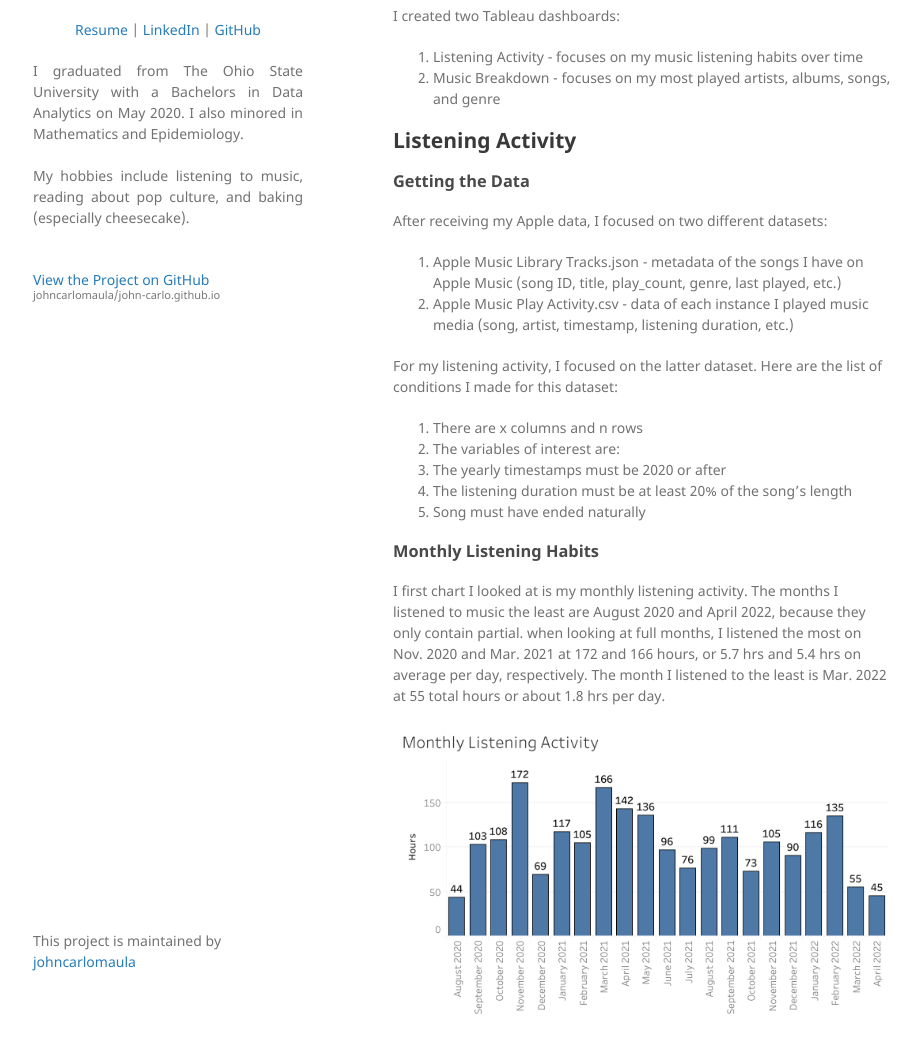
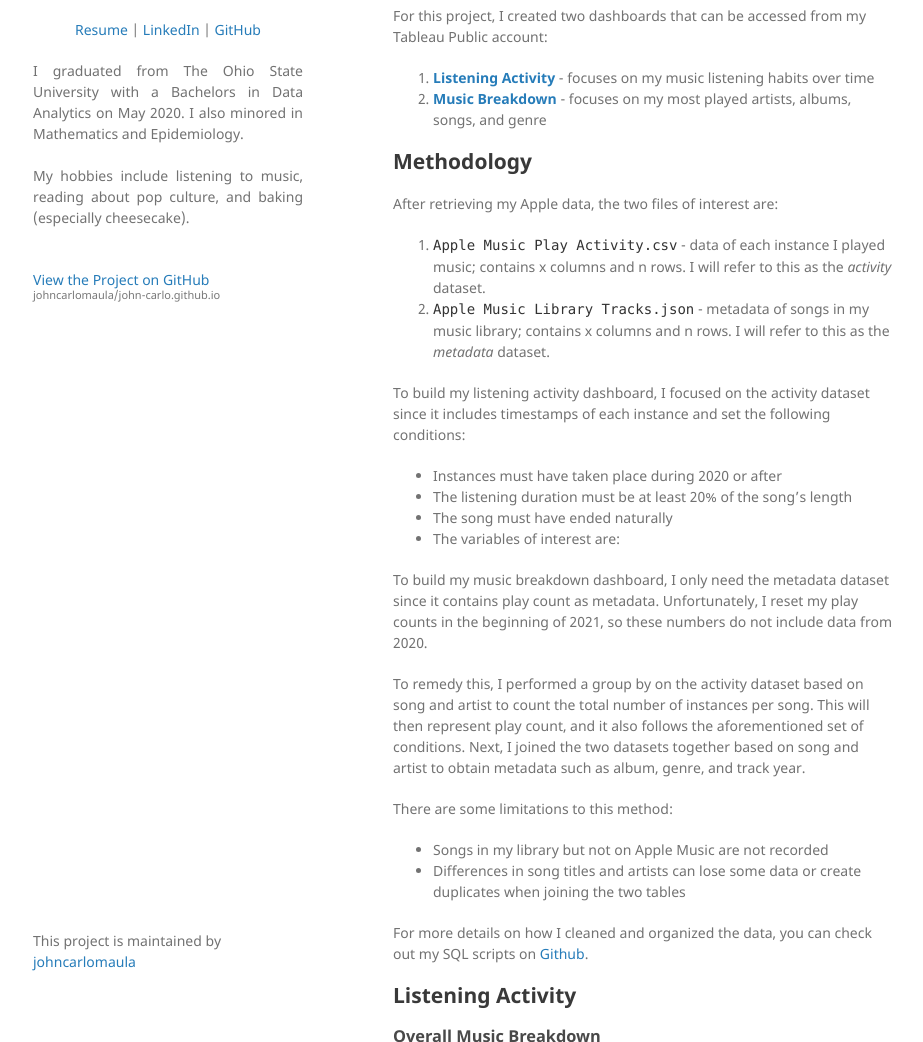
Before and after one commit to johncarlomaula/john-carlo.github.io, a Jekyll site: the page built from project4_music.md, in a window 1280 px wide and 1400 px high, scrolled down 416 px. Shown: the part 358-1400 px from the top of the window, without its empty margins (177-1100 px from the left). Built offline with Jekyll 4.4.1, drawn with Linux system fonts in a browser that asks for light colours; our own code applies the rules of GitHub Pages for plain Markdown files; some of the changed text lies outside the part shown.

Commit message:
Update project4_music.md

```diff
--- a/project4_music.md
+++ b/project4_music.md
@@ -1,41 +1,85 @@
 # Visualizing My Apple Music Consumption
 
-**Project Description:** In this project, I visualized my Apple Music listening history. After retrieving my personal Apple data, I used SQL ot organize and clean the data before visualizing the results in Tableau.
-
+**Project Description:** In this project, I visualize my Apple Music listening history from August 2020 - April 2022. I used SQL to organize and clean the raw data from Apple before visualizing the results in Tableau.
 
 <img src="images/project4_images/apple_music.jpg?_raw=true"/>
 
 I have enjoyed listening to music for as long as I can remember. When I got an iPod Nano for my 12th birthday, I became obsessed with tracking my music listening habits. Every week I would sync my iPod on iTunes, record my top played songs on a piece of paper, and hang it on my fridge like a personal Billboard Chart. Since then, my music data has been lost from losing hard drives or getting new devices.
 
-When I found out you can request music data from Apple, I decided to analyze my own data and visualize my music listening habits. I officially began my Apple Music subscription on my current Apple ID on August 2020, so I have about a year and a half of data to work with.
+When I found out you can request music data from Apple, I decided to analyze my own data and visualize my music listening habits. I officially began my Apple Music subscription on my current Apple ID in August 2020, so I have about a year and a half of data to work with.
 
-I created two Tableau dashboards:
-1. Listening Activity - focuses on my music listening habits over time
-2. Music Breakdown - focuses on my most played artists, albums, songs, and genre
+For this project, I created two dashboards that can be accessed from my Tableau Public account:
+1. **[Listening Activity](https://public.tableau.com/views/AppleMusicListeningActivity/AppleMusicListeningActivity?:language=en-US&:display_count=n&:origin=viz_share_link)** - focuses on my music listening habits over time
+2. **[Music Breakdown](https://public.tableau.com/views/MusicPlayCounts/Dashboard1?:language=en-US&:display_count=n&:origin=viz_share_link)** - focuses on my most played artists, albums, songs, and genre
 
+
+## Methodology
+
+After retrieving my Apple data, the two files of interest are:
+1. `Apple Music Play Activity.csv` - data of each instance I played music; contains x columns and n rows. I will refer to this as the *activity* dataset.
+2. `Apple Music Library Tracks.json` - metadata of songs in my music library; contains x columns and n rows. I will refer to this as the *metadata* dataset.
+
+To build my listening activity dashboard, I focused on the activity dataset since it includes timestamps of each instance and set the following conditions:
+- Instances must have taken place during 2020 or after
+- The listening duration must be at least 20% of the song's length
+- The song must have ended naturally
+- The variables of interest are:
+
+To build my music breakdown dashboard, I only need the metadata dataset since it contains play count as metadata. Unfortunately, I reset my play counts in the beginning of 2021, so these numbers do not include data from 2020.
+
+To remedy this, I performed a group by on the activity dataset based on song and artist to count the total number of instances per song. This will then represent play count, and it also follows the aforementioned set of conditions. Next, I joined the two datasets together based on song and artist to obtain metadata such as album, genre, and track year.
+
+There are some limitations to this method:
+- Songs in my library but not on Apple Music are not recorded
+- Differences in song titles and artists can lose some data or create duplicates when joining the two tables
+
+For more details on how I cleaned and organized the data, you can check out my SQL scripts on [Github]().
 
 ## Listening Activity
 
-### Getting the Data
-After receiving my Apple data, I focused on two different datasets:
-1. Apple Music Library Tracks.json - metadata of the songs I have on Apple Music (song ID, title, play_count, genre, last played, etc.)
-2. Apple Music Play Activity.csv - data of each instance I played music media (song, artist, timestamp, listening duration, etc.)
+### Overall Music Breakdown
 
-For my listening activity, I focused on the latter dataset. Here are the list of conditions I made for this dataset:
-1. There are x columns and n rows
-2. The variables of interest are:
-3. The yearly timestamps must be 2020 or after
-4. The listening duration must be at least 20% of the song's length
-5. Song must have ended naturally
+During this time period, I listened to **2,162** hours of music. I played a total of 2,619 songs from 650 albums, 353 artists, 26 genres, and 8 decades for a total play count of 36,375.
 
+<img src="images/project4_images/breakdown.png?_raw=true"/>
 
-### Monthly Listening Habits
+As shown by the donut chart, I tend to listen to the same artists a lot. About 56% of the music I play are from 10 artists, with Taylor Swift being the number one artist at 22%.
 
-I first chart I looked at is my monthly listening activity. The months I listened to music the least are August 2020 and April 2022, because they only contain partial. when looking at full months, I listened the most on Nov. 2020 and Mar. 2021 at 172 and 166 hours, or 5.7 hrs and 5.4 hrs on average per day, respectively. The month I listened to the least is Mar. 2022 at 55 total hours or about 1.8 hrs per day.
+As for genre, I primarily listen to pop music at 60%, followed by alternative at 20%. On average, for every 5 songs I play, 3 are pop and 1 is alternative.
+
+Finally, the majority of the songs I play have been released fairly recently with 45% being released within the last 2 years and 38% being released during the 2010s.
+
+### Top Most Played Songs
+
+The top 20 most played song are displayed the in graph below ranging from 143 - 275 play counts. My top most played song is *happiness* by Taylor Swift, followed by *Felt This Way* by Carly Rae Jepsen at 269. Nine of the my top 20 most played songs are by Taylor Swift.
+
+<img src="images/project4_images/top_songs.png?_raw=true"/>
+
+The most recent songs in this list are *easier said* by Kacey Musgraves at 189 and *Hold On* by Adele at 176, released in Sep. 2021 and Nov. 2021, respectively. The oldest song in this list is *Sober* by Kelly Clarkson at 143 and was released in 2007.
+
+### Top Most Played Albums
+
+My top 20 most played albums, calculated by summing the play counts of each individual song in an album, is displayed below, ranging from 354 - 1990 play counts. Unsurprisingly, the top 4 albums are all by Taylor Swift, followed by ***Chromatica*** by Lady Gaga at 991 total plays.
+
+<img src="images/project4_images/top_albums.png?_raw=true"/>
+
+The most recent albums in this list are ***Red (Taylor's Version)*** and ***30*** by Adele, accumulating 1,116 and 846 plays, respectively, within 5 months of release. The oldest album in this list is ***Havoc and Bright Lights*** by Alanis Morissette at 354 plays being released in 2012. She is an artist that I disovered within the last 2 years.
+
+### Alternative Music
+
+When looking at the dashboard, I can filter by genre by clicking on the donut chart. When I click on the alternative genre, I can see that I listened to 450 alternative songs from 61 artists and 96 albums for a total of 7,417 play counts. About 21% of the alternative songs I played are by Taylor Swift, followed by Alanis Morissette at 16% and Rina Sawayama at 13%.
+
+<img src="images/project4_images/alternative.png?_raw=true"/>
+
+My most played alternative songs are *happiness*, *Missing the Miracle*, and *Tokyo Love Hotel* at 275, 186, and 177 play counts, respectively. My top most played albums are ***evermore*** by Taylor Swift at 1,409, ***Sawayama*** by Rina Sawayama at 934, and ***Such Pretty Forks in the Road*** by Alanis Morisette at 832, which were all released in 2020.
+
+### Monthly Listening Activity
+
+The months I listened to music the least are August 2020 and April 2022 since they don't contain data for the full month. The I listened to music the most on Nov. 2020 at 172 hours and Mar. 2021 at 166 hours. This is about an average of 5.7 hrs and 5.4 hrs per day, respectively. The (full) month I listened to music the least is Mar. 2022 at 55 total hours, or about 1.8 hrs/day.
 
 <img src="images/project4_images/monthly_listening.png?_raw=true"/>
 
-On average, I listen to 109 hours of music per month, or about 3.5 - 3.6 hrs per day. The amount of hours I listen to music depends on when a new album from an artist I like comes out, or when I discover new music. It also depends on
+On average, I listen to about 109 hours of music per month, or about 3.5 - 3.6 hrs per day. The amount of time I spend listening to music usually depend on when a new music from an artist I like comes out (e.g. Taylor Swift and Adele), or when I discover music from artists I've never listened to before (e.g. Alanis Morissette and Rina Sawayama). It can also depend on activities and hobbies I partake in. For example, I became obsessed with doing puzzles during the Spring of 2021 and listened to music while working on them.
 
 ### Daily Listening Habits
 
@@ -47,7 +91,9 @@ This is unorthodox, but since I am currently in a gap year, and with the environ
 
 ### Top Most Listened To Artists
 
-The next chart is a pie chart of my top artists. My 10 most-listened to artists is about 56.2% of the music I listen to, with 23% being Taylor Swift.
+The next chart is a pie chart of my top artists. It is similarly distributed to play counts, but is measured by the time spent listening to artists. My 10 most-listened to artists is about 56.2% of the music I listen to, with 23% being Taylor Swift.
+
+<img src="images/project4_images/artist_listening.png?_raw=true"/>
 
 In other words, for every 1 hour time spent listening to music:
 1. 33.7 minutes spent listening to 10 artists
@@ -55,13 +101,6 @@ In other words, for every 1 hour time spent listening to music:
 3. 3.5 minutes spent listening to Carly Rae Jepsen
 4. 3 minutes spent listening to Lady Gaga
 
-<img src="images/project4_images/artist_listening.png?_raw=true"/>
-
-### Top Most Listened to Songs
-
-My top listened to songs are happiness, Daylight, and Hold On. These are relatively long songs (5:15, 4:53, and 6:06), so it's no surprise that these songs occupy the most. Short songs that made it to the list include easier said (3:07), Fun Tonight (2:53)
-
-<img src="images/project4_images/songs_listening.png?_raw=true"/>
 
 ### Taylor Swift Example
 
@@ -71,55 +110,5 @@ The daily listening activity doesn't seem affected much.
 
 <img src="images/project4_images/swift_listening.png?_raw=true"/>
 
-### Limitations
-
-Excludes songs that are not available in Apple Music. For example, the song *Love Me Right* by Lady Gaga is one of my most played songs, but it is a song I downloaded to my library from a CD. Thus, it was excluded from the dataset. Fortunately, the majority of the songs I listen to are available on Apple Music.
-
-
-## Music Breakdown
-
-### Getting the Data
-
-Getting the data for should technically be easy, but I since I reset the play counts at the beginning of 2021, the current play counts do not include data from 2020. Fortunately, I can estimate the play counts by counting the instances by song title and artist.
-
-In order to get information about the album, genre, and track year, I need to join the two tables. Since the first dataset does not have song ID, I joined them by song title and artist.
-
-For more details on this process, you can check out the SQL code on my Github.
-
-### Basic Stats
-
-I listened to a total of 36,375 plays. I listened to 2,619 songs from 650 albums and 353 artists and 8 different decades. I also listened to 26 different genres and songs.
-
-For every 100 songs played:
-- 22 songs are by Taylor Swift
-- 6 songs are by Carly Rae Jepsen
-- 6 songs are by Lady Gaga
-
-I also listen primarily to pop music, consisting 60% of my total play counts, followed by alternative at 20%, and Country at 8%
-
-
-When it comes to decades, most of the songs I listened to came out in the current decade (2020 - present), followed closely by songs from the previous decade at 38.4%
-
-
-### Top Songs
-
-My top most played songs are *happiness*, *Felt This Way*, and *Daylight*. 9 of my top 20 most played songs are by Taylor Swift.
-
-### Top Albums
-
-My top 4 albums are by Taylor Swift: *Lover*, *evermore*, *Red (Taylor's Version)*, and *folklore*.
-
-### Alternative Genre Example
-
-When filtering by the alternative genre, I listened to 450 songs from 61 artists and 96 albums.
-
-About 21% of the alternative songs I listened to are by Taylor Swift, followed by Alanis Morissette at 16.1% and Rina Sawayama at 12.6% These are two artists I discovered during this time period.
-
-4 of the top 20 songs are alternative *happiness*, *Missing The Miracle*, *Tokyo Love Hotel*, and *Bad Friend* while 6 albums are included: *evermore*, *Sawayama*, *Such Pretty Forks in the Road*, *if i could make it go quiet*, *Havoc and Bright Lights*, and *folklore*.
-
-### Limitations
-
-Since a join between two tables were made, songs that were not available in Apple Music also did not end up in this resulting dataset, despite being available in the original play count. Another limitation is the join by artist and song name. If the song name or artist were slightly different between the two tables, the resulting data is excluded.
-
 
 ## Conclusion
```
